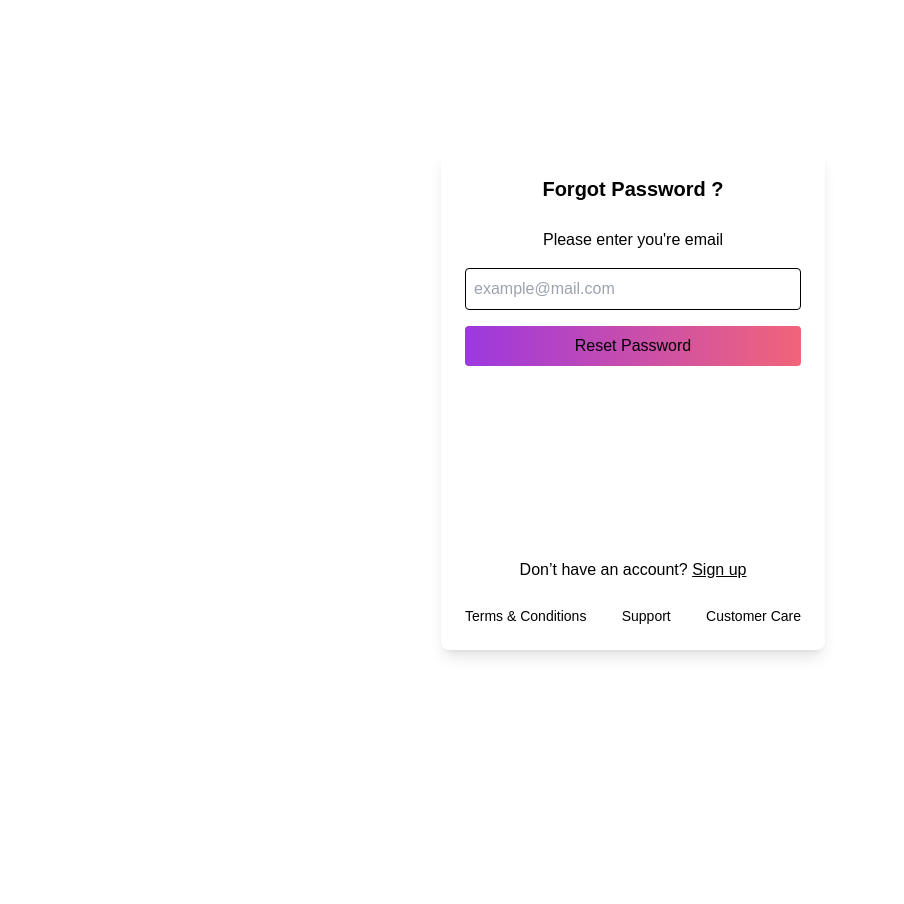
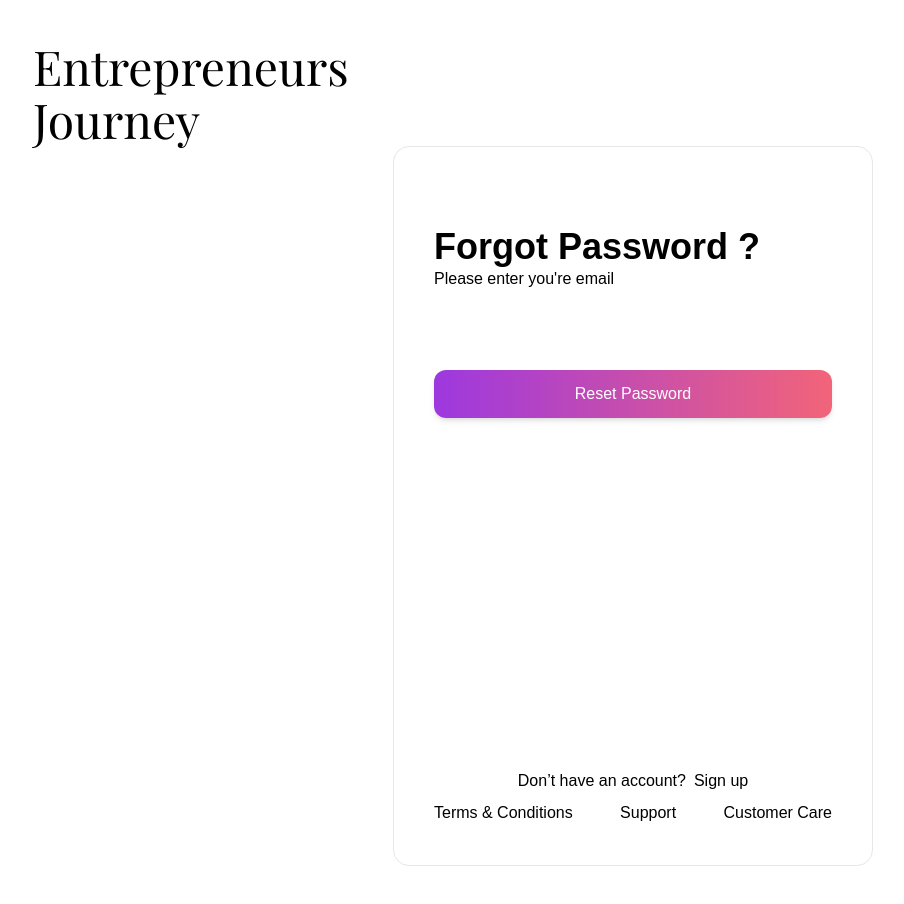
Before and after one commit to hariravi-ds/Entrepreneurial-Journey-React, a React (Create React App) app: page /forgot-password in a window 1280 px wide. Shown: the whole page, without its empty margins (7-911 px from the left). Before the commit the page ends 800 px from the top, so only its background shows below. Built offline with nearby package versions, Linux system fonts and the light colour scheme.

Commit message:
login page changes

```diff
--- a/src/Components/Footer.js
+++ b/src/Components/Footer.js
@@ -1,15 +1,15 @@
-import React from 'react';
+import React from "react";
 
 function Footer() {
   return (
-    <div className="flex justify-between mt-6 text-sm">
-      <a href="/terms" style={{ color: 'var(--text-secondary)' }}>
+    <div className="flex justify-between text-base font-medium">
+      <a href="/terms" className="cursor-pointer">
         Terms & Conditions
       </a>
-      <a href="/support" style={{ color: 'var(--text-secondary)' }}>
+      <a href="/support" className="cursor-pointer">
         Support
       </a>
-      <a href="/customer-care" style={{ color: 'var(--text-secondary)' }}>
+      <a href="/customer-care" className="cursor-pointer">
         Customer Care
       </a>
     </div>
--- a/src/Components/SocialLogin.js
+++ b/src/Components/SocialLogin.js
@@ -2,22 +2,29 @@ import React from 'react';
 
 function SocialLogin() {
   return (
-    <div className="flex justify-center gap-4 mb-4">
-      {/* Google Button */}
-      <button className="p-2 rounded-full flex items-center justify-center" >
-        <img src="/images/social/google.png" alt="Google" className="w-6 h-6" />
-      </button>
-
-      {/* Facebook Button */}
-      <button className="p-2 rounded-full flex items-center justify-center" >
-        <img src="/images/social/facebook.png" alt="Facebook" className="w-6 h-6" />
-      </button>
-
-      {/* GitHub Button */}
-      <button className="p-2 rounded-full flex items-center justify-center">
-        <img src="/images/social/github.png" alt="GitHub" className="w-6 h-6" />
-      </button>
-    </div>
+          <div className="flex justify-center items-center space-x-6">
+            <button className="cursor-pointer rounded-full hover:scale-110 transition">
+              <img
+                src="/Images/Social/Google.svg"
+                alt="Google"
+                className="w-10 h-10"
+              />
+            </button>
+            <button className="cursor-pointer rounded-full hover:scale-110 transition">
+              <img
+                src="/Images/Social/Facebook.png"
+                alt="Facebook"
+                className="w-10 h-10"
+              />
+            </button>
+            <button className="cursor-pointer rounded-full hover:scale-110 transition">
+              <img
+                src="/Images/Social/Github.svg"
+                alt="Github"
+                className="w-10 h-10"
+              />
+            </button>
+          </div>
   );
 }
 
--- a/src/Pages/Forgotpassword.js
+++ b/src/Pages/Forgotpassword.js
@@ -1,27 +1,27 @@
-import React from 'react';
-import { Link } from 'react-router-dom';
-import Footer from '../Components/Footer';
+import React from "react";
+import { Link } from "react-router-dom";
+import Footer from "../Components/Footer";
 
 function ForgotPassword() {
   return (
-    <div className="min-h-screen flex items-center justify-center" style={{ backgroundColor: 'var(--page-background)' }}>
+    <div className="min-h-screen bg-[var(--background-black)] text-[var(--text-primary)] flex flex-col items-center p-10">
+      <div className="flex w-full">
+        <h1 className="text-[48px] playfair-heading font-semibold leading-[1.1]">
+          Entrepreneurs <br /> Journey
+        </h1>
+      </div>
       <div
-        className="p-6 rounded-lg shadow-lg w-full max-w-sm min-h-[500px] flex flex-col justify-between"
+        className="w-[480px] h-[720px] p-[40px] pt-[80px] border border-solid rounded-2xl flex flex-col justify-between"
         style={{
-          backgroundColor: 'var(--card-fill)',
-          borderRadius: '0.5rem',
+          borderImageSource: `linear-gradient(166.93deg, #AFAFAF 3.24%, rgba(96, 96, 96, 0) 96.43%), linear-gradient(317.92deg, rgba(255, 255, 255, 0.6) 1.48%, rgba(0, 0, 0, 0) 67.95%)`,
+          borderImageSlice: 1,
         }}
       >
         <div>
-          {/* Title */}
-          <h3 className="text-center mb-6" style={{ color: 'var(--text-primary)' }}>
-            Forgot Password ?
-          </h3>
-
-          {/* Description */}
-          <p className="text-center mb-4" style={{ color: 'var(--text-secondary)' }}>
-            Please enter you're email
-          </p>
+          <div className="mb-2 text-left">
+            <h1 className="font-semibold text-4xl">Forgot Password ?</h1>
+            <h3 className="text-base font-medium">Please enter you're email</h3>
+          </div>
 
           {/* Form */}
           <form>
@@ -29,45 +29,31 @@ function ForgotPassword() {
             <div className="mb-4">
               <input
                 type="email"
+                name="email"
                 placeholder="example@mail.com"
-                className="w-full p-2 rounded border"
-                style={{
-                  borderColor: 'var(--text-secondary)',
-                  backgroundColor: 'var(--page-background)',
-                  color: 'var(--text-primary)',
-                }}
+                className="w-full h-[55px] px-4 py-2 rounded-xl bg-transparent border border-white text-white placeholder-white focus:outline-none"
+                required
               />
             </div>
 
             {/* Reset Password Button */}
             <button
               type="submit"
-              className="w-full p-2 rounded"
-              style={{
-                background: 'linear-gradient(to right, #9D38DF, #F26479)',
-                color: 'var(--text-primary)',
-              }}
+              className="w-full px-6 py-3 text-white font-medium text-semibold rounded-xl bg-gradient-to-r from-[#9D38DF] to-[#F26479] shadow-md hover:from-blue-600 hover:to-blue-950 transition-all duration-300"
             >
               Reset Password
             </button>
           </form>
         </div>
 
-        <div>
+        <div className="flex flex-col gap-2 mt-12">
           {/* Sign Up Link */}
-          <div className="text-center mt-4">
-            <span style={{ color: 'var(--text-secondary)' }}>
-              Don’t have an account?{' '}
-            </span>
-            <Link
-              to="/signup"
-              className="underline"
-              style={{ color: 'var(--primary-pink)' }}
-            >
+          <div className="flex justify-center gap-2 text-base font-medium">
+            <span>Don’t have an account? </span>
+            <Link to="/signup" className="cursor-pointer hover:underline">
               Sign up
             </Link>
           </div>
-
           {/* Footer */}
           <Footer />
         </div>
--- a/src/Pages/Signup.js
+++ b/src/Pages/Signup.js
@@ -1,8 +1,8 @@
-"use client";
-
 import React from "react";
 import { useState } from "react";
 import { Link, useNavigate } from "react-router-dom";
+import SocialLogin from "../Components/SocialLogin";
+import Footer from "../Components/Footer";
 
 export default function Signup() {
   const [formErrors, setFormErrors] = useState({});
@@ -76,9 +76,14 @@ export default function Signup() {
   };
 
   return (
-    <div className="min-h-screen bg-[var(--background-black)] text-[var(--text-primary)] flex flex-col justify-center items-center">
+    <div className="min-h-screen bg-[var(--background-black)] text-[var(--text-primary)] flex flex-col items-center p-10">
+      <div className="flex w-full">
+        <h1 className="text-[48px] playfair-heading font-semibold leading-[1.1]">
+          Entrepreneurs <br /> Journey
+        </h1>
+      </div>
       <div
-        className="w-[480px] p-[40px] border border-solid rounded-2xl"
+        className="w-[480px] p-[40px] pt-[80px] border border-solid rounded-2xl"
         style={{
           borderImageSource: `linear-gradient(166.93deg, #AFAFAF 3.24%, rgba(96, 96, 96, 0) 96.43%), linear-gradient(317.92deg, rgba(255, 255, 255, 0.6) 1.48%, rgba(0, 0, 0, 0) 67.95%)`,
           borderImageSlice: 1,
@@ -168,29 +173,7 @@ export default function Signup() {
             <hr className="flex-grow border-t border-gray-600" />
           </div>
 
-          <div className="flex justify-center items-center space-x-6">
-            <button className="cursor-pointer rounded-full hover:scale-110 transition">
-              <img
-                src="/Images/Social/Google.svg"
-                alt="Google"
-                className="w-10 h-10"
-              />
-            </button>
-            <button className="cursor-pointer rounded-full hover:scale-110 transition">
-              <img
-                src="/Images/Social/Facebook.png"
-                alt="Facebook"
-                className="w-10 h-10"
-              />
-            </button>
-            <button className="cursor-pointer rounded-full hover:scale-110 transition">
-              <img
-                src="/Images/Social/Github.svg"
-                alt="Github"
-                className="w-10 h-10"
-              />
-            </button>
-          </div>
+          <SocialLogin />
         </div>
 
         <div className="flex flex-col gap-2 mt-12">
@@ -200,11 +183,7 @@ export default function Signup() {
               Login
             </Link>
           </div>
-          <div className="flex justify-between text-base font-medium">
-            <span className="cursor-pointer">Terms & Conditions</span>
-            <span className="cursor-pointer">Support</span>
-            <span className="cursor-pointer">Customer Care</span>
-          </div>
+          <Footer />
         </div>
       </div>
     </div>
--- a/src/Styles/global.css
+++ b/src/Styles/global.css
@@ -1,3 +1,4 @@
+@import url('https://fonts.googleapis.com/css2?family=Playfair+Display:wght@400;600;700&display=swap');
 
 @tailwind base;
 @tailwind components;
@@ -120,3 +121,8 @@ h5 {
   font-weight: 700; /* Bold */
   font-size: 16px;
 }
+
+.playfair-heading {
+  font-family: 'Playfair Display', serif;
+  font-weight: 500;
+}
```
Also changed, not shown: src/Pages/Login.js (+52 -67 lines).
